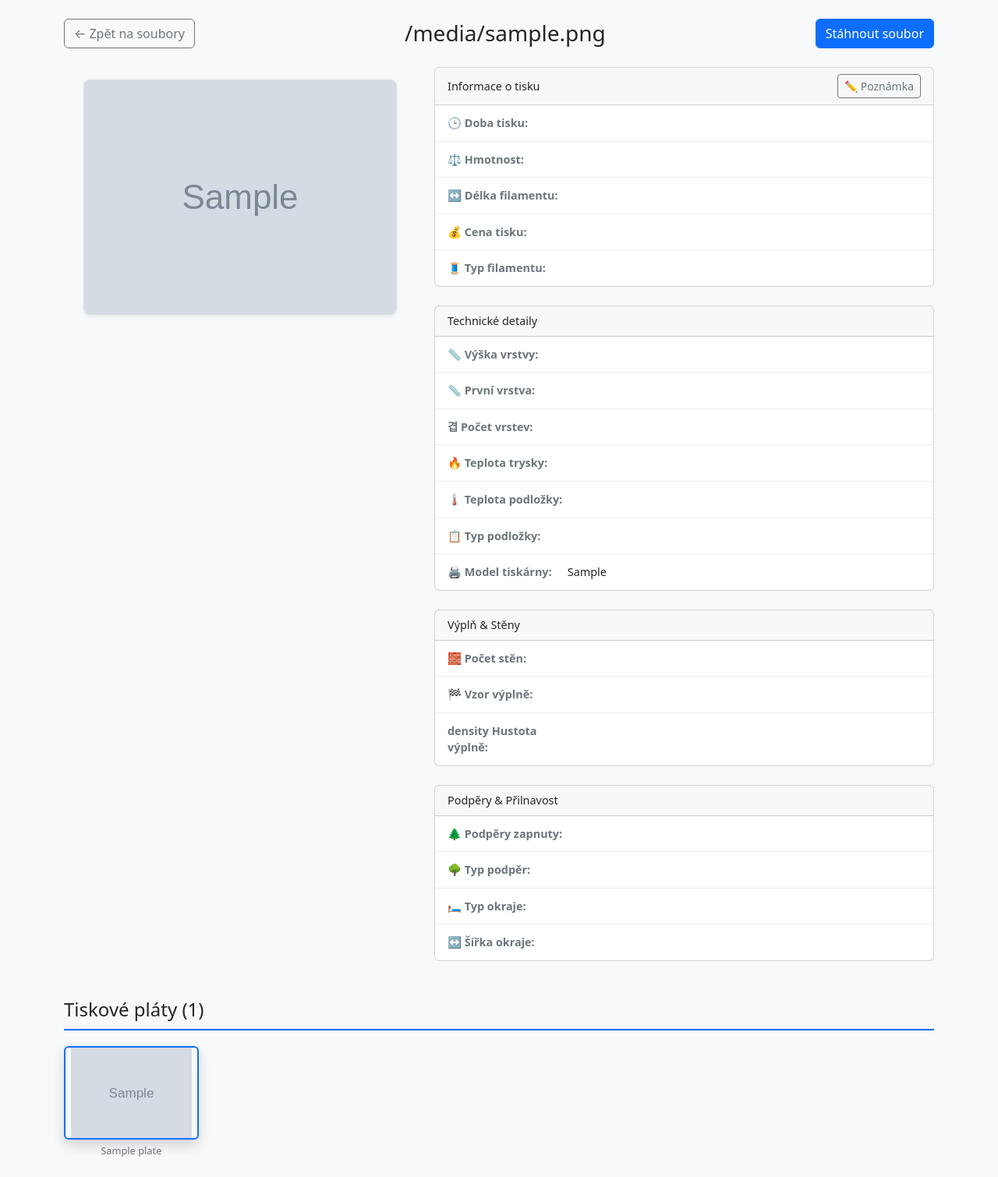
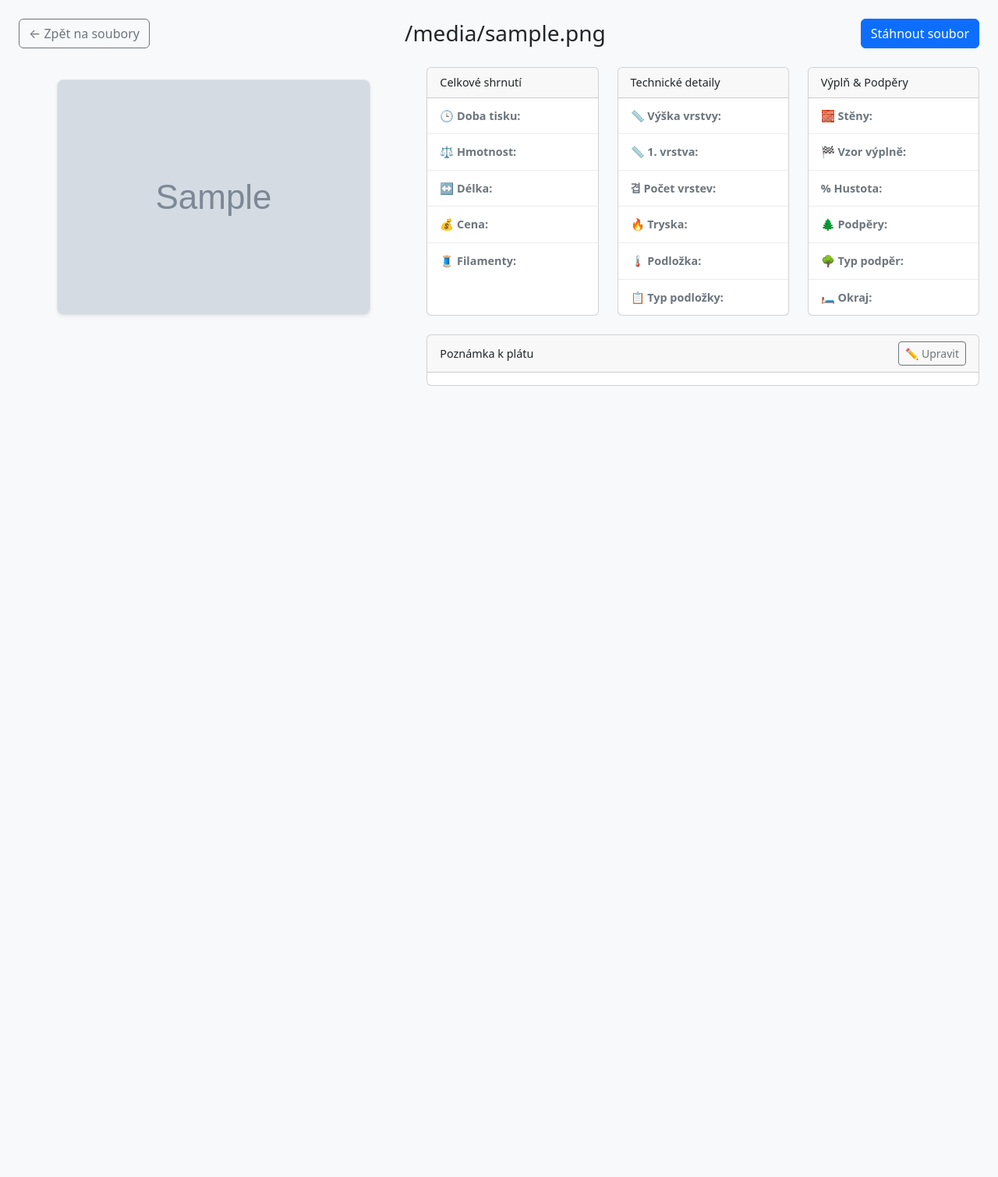
Before and after one commit to tron2005/Printernest, a Flask app: template templates/file_detail.html in a window 1280 px wide. Shown: the whole page at 78% size. After the commit the page ends 495 px from the top, so only its background shows below. Run offline with Flask 3, Linux system fonts and the light colour scheme; the template is opened without the code that fills it: most values are stand-ins (such as "Sample title", 1, 10 or a date in 2020); grey boxes marked "Sample" are stand-in pictures.

Commit message:
stabilni verze a metadata

```diff
--- a/app.py
+++ b/app.py
@@ -139,36 +139,53 @@
                     gcode_file_name = gcode_files[i-1]
                     gcode_params = parse_gcode_header_params(StringIO(zf.read(gcode_file_name).decode('utf-8', 'ignore')))
 
-                weight_str = plate_meta.get('weight') or gcode_params.get('total filament weight [g]')
                 time_from_gcode = gcode_params.get('model printing time')
                 time_from_xml = seconds_to_hms(plate_meta.get('prediction'))
-                filament_length_mm_str = gcode_params.get('total filament length [mm]')
                 final_print_time = time_from_xml or time_from_gcode
 
-                # Logika pro teplotu trysky (ponechána, protože fungovala)
                 nozzle_temp_initial_str = str(gcode_params.get('nozzle_temperature_initial_layer') or gcode_params.get('nozzle_temperature', '0')).split(',')[0]
                 nozzle_temp_other_str = str(gcode_params.get('nozzle_temperature', nozzle_temp_initial_str)).split(',')[0]
 
-                # Logika pro teplotu podložky (rozšířená o nalezené klíče)
-                bed_temp_initial_val = (gcode_params.get('textured_plate_temp_initial_layer') or
-                                        gcode_params.get('hot_plate_temp_initial_layer') or
-                                        gcode_params.get('cool_plate_temp_initial_layer') or
-                                        gcode_params.get('bed_temperature_initial_layer'))
-
-                bed_temp_other_val = (gcode_params.get('textured_plate_temp') or
-                                      gcode_params.get('hot_plate_temp') or
-                                      gcode_params.get('cool_plate_temp') or
-                                      gcode_params.get('bed_temperature'))
-
+                bed_temp_initial_val = (gcode_params.get('textured_plate_temp_initial_layer') or gcode_params.get('hot_plate_temp_initial_layer') or gcode_params.get('cool_plate_temp_initial_layer') or gcode_params.get('bed_temperature_initial_layer'))
+                bed_temp_other_val = (gcode_params.get('textured_plate_temp') or gcode_params.get('hot_plate_temp') or gcode_params.get('cool_plate_temp') or gcode_params.get('bed_temperature'))
                 bed_temp_initial_str = str(bed_temp_initial_val or bed_temp_other_val or '0').split(',')[0]
                 bed_temp_other_str = str(bed_temp_other_val or bed_temp_initial_str).split(',')[0]
+
+                filaments_used = []
+                types = gcode_params.get('filament_type', '').split(';')
+                colors = gcode_params.get('filament_colour', '').split(';')
+                weights_list = gcode_params.get('total filament weight [g]', '').split(',')
+                lengths_list = gcode_params.get('total filament length [mm]', '').split(',')
+
+                total_weight = 0
+                total_length_mm = 0
+
+                num_filaments = len(types)
+                if num_filaments > 0 and types[0]:
+                    for f_idx in range(num_filaments):
+                        try:
+                            weight = float(weights_list[f_idx]) if f_idx < len(weights_list) else 0
+                            length_mm = float(lengths_list[f_idx]) if f_idx < len(lengths_list) else 0
+                        except (ValueError, IndexError):
+                            weight = 0
+                            length_mm = 0
+
+                        total_weight += weight
+                        total_length_mm += length_mm
+
+                        filaments_used.append({
+                            "type": types[f_idx] if f_idx < len(types) else 'N/A',
+                            "color": colors[f_idx].strip('#') if f_idx < len(colors) else 'AAAAAA',
+                            "weight": f"{weight:.2f}",
+                            "length": f"{length_mm / 1000:.2f}"
+                        })
 
                 final_plate_data = {
                     "plate_index": i, "plate_name": plate_meta.get("name") or f"Plát {i}",
                     "thumbnail": f"/thumbnails/{base_filename}_plate_{i}.png", "note": notes.get(f"plate_{i}", ""),
                     "print_time": final_print_time,
-                    "weight": float(weight_str) if weight_str else None,
-                    "filament_length": f"{float(filament_length_mm_str)/1000:.2f}" if filament_length_mm_str else None,
+                    "weight": f"{total_weight:.2f}" if total_weight > 0 else None,
+                    "filament_length": f"{total_length_mm / 1000:.2f}" if total_length_mm > 0 else None,
                     "nozzle_diameter": float(gcode_params.get('nozzle_diameter', 0)),
                     "layer_height": float(gcode_params.get('layer_height', 0)),
                     "layers": int(gcode_params.get('total layer number', 0)),
@@ -177,8 +194,7 @@
                     "nozzle_temp_initial": int(float(nozzle_temp_initial_str)),
                     "nozzle_temp_other": int(float(nozzle_temp_other_str)),
                     "plate_type": gcode_params.get('curr_bed_type', 'N/A').replace('_', ' ').title(),
-                    "filament": filaments_map.get(plate_meta.get('filament_id')),
-                    "filament_type": gcode_params.get('filament_type', 'N/A').split(';')[0],
+                    "filaments_used": filaments_used,
                     "initial_layer_print_height": float(gcode_params.get('initial_layer_print_height', 0)),
                     "wall_loops": int(gcode_params.get('wall_loops', 0)),
                     "sparse_infill_pattern": gcode_params.get('sparse_infill_pattern', 'N/A'),
@@ -188,8 +204,8 @@
                     "brim_type": gcode_params.get('brim_type', 'none').replace('_', ' ').title(),
                     "brim_width": int(gcode_params.get('brim_width', 0))
                 }
-                if final_plate_data['weight']:
-                    cost = (final_plate_data['weight'] / 1000) * CONFIG["filament_price_per_kg"]
+                if total_weight > 0:
+                    cost = (total_weight / 1000) * CONFIG["filament_price_per_kg"]
                     final_plate_data['print_cost'] = f"{cost:.2f} Kč"
                 data["plates"].append(final_plate_data)
     return data
--- a/templates/file_detail.html
+++ b/templates/file_detail.html
@@ -6,9 +6,8 @@
     <link href="https://cdn.jsdelivr.net/npm/bootstrap@5.3.0/dist/css/bootstrap.min.css" rel="stylesheet" />
     <style>
         body { background-color: #f8f9fa; }
-        .container { max-width: 1140px; }
-        .main-preview-image { max-width: 100%; max-height: 450px; object-fit: contain; border-radius: .5rem; background-color: #e9ecef; border: 1px solid #dee2e6; }
-        .metadata-card { font-size: 0.9rem; }
+        .main-preview-image { max-width: 100%; max-height: 500px; object-fit: contain; border-radius: .5rem; background-color: #e9ecef; border: 1px solid #dee2e6; }
+        .metadata-card { font-size: 0.9rem; height: 100%; }
         .metadata-card .list-group-item { background-color: transparent; border-color: rgba(0,0,0,.075); padding: 0.75rem 1rem; }
         .metadata-card strong { display: inline-block; width: 150px; color: #6c757d; }
         .plates-header { border-bottom: 2px solid #0d6efd; padding-bottom: 10px; margin-bottom: 20px; }
@@ -18,18 +17,31 @@
         .plate-thumbnail.active { border: 2px solid #0d6efd; box-shadow: 0 .5rem 1rem rgba(0,0,0,.15); }
         .plate-name { font-size: 0.8rem; color: #6c757d; margin-top: 5px; font-weight: 500; }
         .filament-color-dot { display: inline-block; width: 12px; height: 12px; border-radius: 50%; border: 1px solid rgba(0,0,0,0.2); margin-right: 8px; vertical-align: middle; }
+        .note-content {
+            font-size: 0.85rem;
+            background-color: #eef2f7;
+            border-left: 4px solid #0d6efd;
+            padding: 10px 15px;
+            white-space: pre-wrap;
+        }
+        .note-placeholder { color: #6c757d; font-style: italic; }
+        .note-wrapper {
+            height: 100%;
+            overflow-y: auto;
+        }
     </style>
 </head>
 <body>
-    <div class="container my-4">
+    <div class="container-fluid my-4 px-4">
         <div class="d-flex justify-content-between align-items-center mb-4">
             <a href="{{ url_for('list_root_files') }}" class="btn btn-outline-secondary">← Zpět na soubory</a>
             <h3 class="mb-0 text-truncate px-3">{{ data.filename }}</h3>
             <a href="/download/{{ data.full_path }}" class="btn btn-primary">Stáhnout soubor</a>
         </div>
 
-        <div class="row g-4">
-            <div class="col-lg-5 text-center">
+        <div class="row g-4 align-items-stretch">
+            <div class="col-lg-5 d-flex flex-column">
+                <div class="text-center flex-grow-1">
                     <h4 class="mb-3" id="plate-title"></h4>
                     {% if data.plates and data.plates[0].thumbnail %}
                         <img src="{{ data.plates[0].thumbnail }}" alt="Hlavní náhled" id="mainPreviewImage" class="main-preview-image shadow-sm">
@@ -37,64 +49,78 @@
                         <div class="main-preview-image d-flex align-items-center justify-content-center text-muted">Bez náhledu</div>
                     {% endif %}
                 </div>
-            <div class="col-lg-7">
+            </div>
+
+            <div class="col-lg-7 d-flex flex-column">
+                <div class="row g-4">
+                    <div class="col-md-4">
                         <div class="card metadata-card">
-                    <div class="card-header d-flex justify-content-between align-items-center">
-                        Informace o tisku
-                        <button class="btn btn-sm btn-outline-secondary" onclick="editNote()">✏️ Poznámka</button>
-                    </div>
+                            <div class="card-header">Celkové shrnutí</div>
                             <ul class="list-group list-group-flush">
                                 <li class="list-group-item"><strong>🕒 Doba tisku:</strong> <span id="detail-print_time"></span></li>
                                 <li class="list-group-item"><strong>⚖️ Hmotnost:</strong> <span id="detail-weight"></span></li>
-                        <li class="list-group-item"><strong>↔️ Délka filamentu:</strong> <span id="detail-filament_length"></span></li>
-                        <li class="list-group-item"><strong>💰 Cena tisku:</strong> <span id="detail-print_cost"></span></li>
-                        <li class="list-group-item"><strong>🧵 Typ filamentu:</strong> <span id="detail-filament_type"></span></li>
+                                <li class="list-group-item"><strong>↔️ Délka:</strong> <span id="detail-filament_length"></span></li>
+                                <li class="list-group-item"><strong>💰 Cena:</strong> <span id="detail-print_cost"></span></li>
+                                <li class="list-group-item d-flex"><strong>🧵 Filamenty:</strong> <div id="detail-filaments_used" class="ms-2"></div></li>
                             </ul>
                         </div>
-
-                <div class="card metadata-card mt-4">
+                    </div>
+                    <div class="col-md-4">
+                        <div class="card metadata-card">
                             <div class="card-header">Technické detaily</div>
                             <ul class="list-group list-group-flush">
                                 <li class="list-group-item"><strong>📏 Výška vrstvy:</strong> <span id="detail-layer_height"></span></li>
-                        <li class="list-group-item"><strong>📏 První vrstva:</strong> <span id="detail-initial_layer_height"></span></li>
+                                <li class="list-group-item"><strong>📏 1. vrstva:</strong> <span id="detail-initial_layer_height"></span></li>
                                 <li class="list-group-item"><strong>겹 Počet vrstev:</strong> <span id="detail-layers"></span></li>
-                        <li class="list-group-item"><strong>🔥 Teplota trysky:</strong> <span id="detail-nozzle_temp"></span></li>
-                        <li class="list-group-item"><strong>🌡️ Teplota podložky:</strong> <span id="detail-bed_temp"></span></li>
+                                <li class="list-group-item"><strong>🔥 Tryska:</strong> <span id="detail-nozzle_temp"></span></li>
+                                <li class="list-group-item"><strong>🌡️ Podložka:</strong> <span id="detail-bed_temp"></span></li>
                                 <li class="list-group-item"><strong>📋 Typ podložky:</strong> <span id="detail-plate_type"></span></li>
-                        <li class="list-group-item"><strong>🖨️ Model tiskárny:</strong> <span>{{ data.global_info.printer_model or 'N/A' }}</span></li>
                             </ul>
                         </div>
-
-                <div class="card metadata-card mt-4">
-                    <div class="card-header">Výplň & Stěny</div>
+                    </div>
+                    <div class="col-md-4">
+                        <div class="card metadata-card">
+                            <div class="card-header">Výplň & Podpěry</div>
                             <ul class="list-group list-group-flush">
-                        <li class="list-group-item"><strong>🧱 Počet stěn:</strong> <span id="detail-wall_loops"></span></li>
+                                <li class="list-group-item"><strong>🧱 Stěny:</strong> <span id="detail-wall_loops"></span></li>
                                 <li class="list-group-item"><strong>🏁 Vzor výplně:</strong> <span id="detail-infill_pattern"></span></li>
-                        <li class="list-group-item"><strong> density Hustota výplně:</strong> <span id="detail-infill_density"></span></li>
-                    </ul>
-                </div>
-
-                <div class="card metadata-card mt-4">
-                    <div class="card-header">Podpěry & Přilnavost</div>
-                    <ul class="list-group list-group-flush">
-                        <li class="list-group-item"><strong>🌲 Podpěry zapnuty:</strong> <span id="detail-enable_support"></span></li>
+                                <li class="list-group-item"><strong>% Hustota:</strong> <span id="detail-infill_density"></span></li>
+                                <li class="list-group-item"><strong>🌲 Podpěry:</strong> <span id="detail-enable_support"></span></li>
                                 <li class="list-group-item"><strong>🌳 Typ podpěr:</strong> <span id="detail-support_type"></span></li>
-                        <li class="list-group-item"><strong>🛏️ Typ okraje:</strong> <span id="detail-brim_type"></span></li>
-                        <li class="list-group-item"><strong>↔️ Šířka okraje:</strong> <span id="detail-brim_width"></span></li>
+                                <li class="list-group-item"><strong>🛏️ Okraj:</strong> <span id="detail-brim_type"></span></li>
                             </ul>
                         </div>
                     </div>
                 </div>
 
+                <div class="row mt-4 flex-grow-1">
+                    <div class="col-12 h-100">
+                         <div class="card metadata-card">
+                            <div class="card-header d-flex justify-content-between align-items-center">
+                                Poznámka k plátu
+                                <button class="btn btn-sm btn-outline-secondary" onclick="editNote()">✏️ Upravit</button>
+                            </div>
+                            <div class="card-body py-2">
+                                <div class="note-wrapper">
+                                    <div id="detail-note-content"></div>
+                                </div>
+                            </div>
+                        </div>
+                    </div>
+                </div>
+            </div>
+        </div>
 
-        {% if data.plates and data.plates|length > 0 %}
-        <div class="mt-5">
+        {% if data.plates and data.plates|length > 1 %}
+        <div class="mt-4">
             <h4 class="plates-header">Tiskové pláty ({{ data.plates|length }})</h4>
             <div class="row g-3" id="platesContainer">
                 {% for plate in data.plates %}
-                <div class="col-6 col-sm-4 col-md-3 col-lg-2 plate-item">
+                <div class="col-auto">
+                    <div class="plate-item">
                         <img src="{{ plate.thumbnail }}" alt="Plát {{ plate.plate_index }}" class="plate-thumbnail {% if loop.first %}active{% endif %}" onclick="changePlateView({{ loop.index0 }})">
                         <div class="plate-name">{{ plate.plate_name }}</div>
+                    </div>
                 </div>
                 {% endfor %}
             </div>
@@ -110,31 +136,51 @@
             document.getElementById('mainPreviewImage').src = plateData.thumbnail || '';
             document.getElementById('plate-title').textContent = plateData.plate_name || 'N/A';
 
-            // Informace o tisku
+            const noteContentDiv = document.getElementById('detail-note-content');
+            if (plateData.note && plateData.note.trim() !== '') {
+                noteContentDiv.className = 'note-content';
+                noteContentDiv.textContent = plateData.note;
+            } else {
+                noteContentDiv.className = 'note-placeholder';
+                noteContentDiv.textContent = 'K tomuto plátu nebyla přidána poznámka.';
+            }
+
+            const filamentsSpan = document.getElementById('detail-filaments_used');
+            filamentsSpan.innerHTML = '';
+            if (plateData.filaments_used && plateData.filaments_used.length > 0) {
+                plateData.filaments_used.forEach(filament => {
+                    const filamentHTML = `
+                        <div class="d-flex align-items-center mb-1">
+                            <span class="filament-color-dot me-2" style="background-color:#${filament.color};"></span>
+                            <span class="me-auto">${filament.type}</span>
+                            <small class="text-muted">${filament.weight}g / ${filament.length}m</small>
+                        </div>
+                    `;
+                    filamentsSpan.innerHTML += filamentHTML;
+                });
+            } else {
+                filamentsSpan.textContent = 'N/A';
+            }
+
             document.getElementById('detail-print_time').textContent = plateData.print_time || 'N/A';
             document.getElementById('detail-weight').textContent = plateData.weight ? `${plateData.weight} g` : 'N/A';
             document.getElementById('detail-print_cost').textContent = plateData.print_cost || 'N/A';
             document.getElementById('detail-filament_length').textContent = plateData.filament_length ? `${plateData.filament_length} m` : 'N/A';
-            document.getElementById('detail-filament_type').textContent = plateData.filament_type || 'N/A';
 
-            // Technické detaily
             document.getElementById('detail-layer_height').textContent = plateData.layer_height ? `${plateData.layer_height} mm` : 'N/A';
             document.getElementById('detail-initial_layer_height').textContent = plateData.initial_layer_print_height ? `${plateData.initial_layer_print_height} mm` : 'N/A';
             document.getElementById('detail-layers').textContent = plateData.layers || 'N/A';
-            document.getElementById('detail-nozzle_temp').textContent = plateData.nozzle_temp_initial ? `${plateData.nozzle_temp_initial} °C / ${plateData.nozzle_temp_other || plateData.nozzle_temp_initial} °C` : 'N/A';
-            document.getElementById('detail-bed_temp').textContent = plateData.bed_temp_initial ? `${plateData.bed_temp_initial} °C / ${plateData.bed_temp_other || plateData.bed_temp_initial} °C` : 'N/A';
+            document.getElementById('detail-nozzle_temp').textContent = plateData.nozzle_temp_initial ? `${plateData.nozzle_temp_initial}°/${plateData.nozzle_temp_other || plateData.nozzle_temp_initial}°` : 'N/A';
+            document.getElementById('detail-bed_temp').textContent = plateData.bed_temp_initial ? `${plateData.bed_temp_initial}°/${plateData.bed_temp_other || plateData.bed_temp_initial}°` : 'N/A';
             document.getElementById('detail-plate_type').textContent = plateData.plate_type || 'N/A';
 
-            // Výplň & Stěny
             document.getElementById('detail-wall_loops').textContent = plateData.wall_loops || 'N/A';
             document.getElementById('detail-infill_pattern').textContent = plateData.sparse_infill_pattern || 'N/A';
             document.getElementById('detail-infill_density').textContent = plateData.sparse_infill_density || 'N/A';
 
-            // Podpěry & Přilnavost
             document.getElementById('detail-enable_support').textContent = plateData.enable_support || 'N/A';
             document.getElementById('detail-support_type').textContent = plateData.support_type || 'N/A';
             document.getElementById('detail-brim_type').textContent = plateData.brim_type || 'N/A';
-            document.getElementById('detail-brim_width').textContent = plateData.brim_width > 0 ? `${plateData.brim_width} mm` : 'Žádný';
         }
 
         function changePlateView(plateIndex) {
@@ -157,8 +203,13 @@
                 formData.append('file_path', '{{ data.full_path }}');
                 formData.append('plate_index', currentPlate.plate_index);
                 formData.append('note', newNote);
-                await fetch('/save_note/', { method: 'POST', body: formData });
+                const response = await fetch('/save_note/', { method: 'POST', body: formData });
+                if (response.ok) {
                     currentPlate.note = newNote;
+                    updateMetadata(currentPlate);
+                } else {
+                    alert("Chyba při ukládání poznámky.");
+                }
             }
         }
 
```
Also changed, not shown: test_parser.py (+16 -29 lines). Lines whose indentation alone changed are shown as unchanged.
